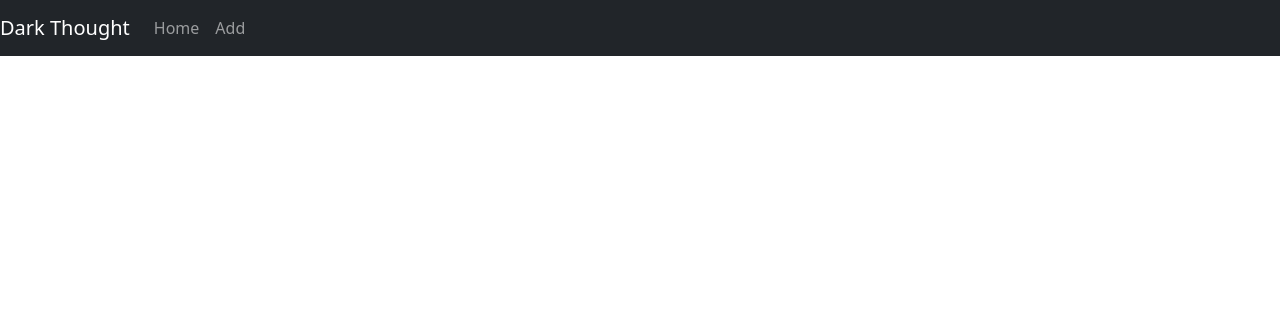
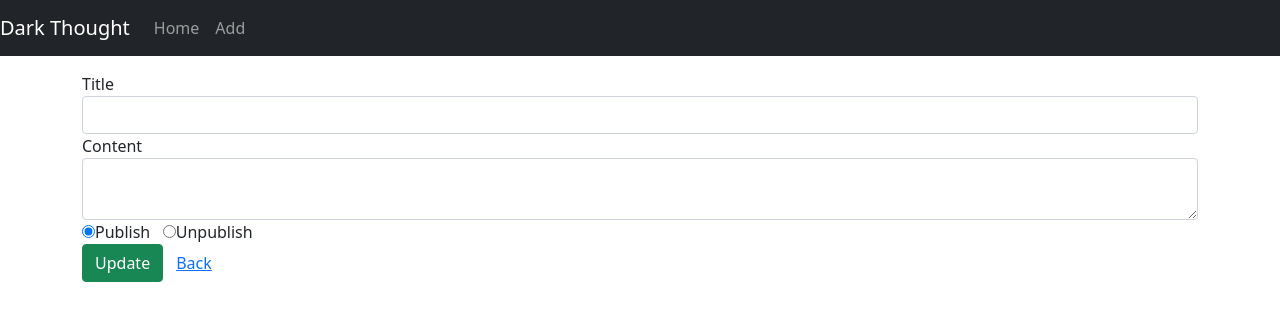
Before and after one commit to aabir/DarkThought-FrontEnd, a React (Create React App) app: page /detail-thought/1 in a window 1280 px wide. Shown: the top 320 px of the page. Built offline with nearby package versions, Linux system fonts and the light colour scheme; no server answers.

Commit message:
CRUD completed.

```diff
--- a/src/App.js
+++ b/src/App.js
@@ -4,6 +4,7 @@ import "./App.css"
 import AddThought from "./components/AddThought"
 import ListThought from "./components/ListThought"
 import { Link, Router, Route, Routes } from "react-router-dom"
+import DetailThought from "./components/DetailThought";
 
 function App() {
   return (
@@ -29,8 +30,14 @@ function App() {
           <Routes>
             <Route path="/" element={<ListThought/>} />
             <Route path="/thought" element={<ListThought/>} />
-
             <Route path="/add" element={<AddThought/>} />
+            <Route path="/detail-thought/:id" element={<DetailThought/>} />
+            <Route path="*" element={
+              <main style={{padding: "1rem"}}>
+                <p>404 not found.</p>
+              </main>
+            }
+            />
           </Routes>
       </div>
     </div>
--- /dev/null
+++ b/src/components/DetailThought.js
@@ -0,0 +1,126 @@
+import React, { useEffect, useState } from "react"
+import { Link, useNavigate, useParams } from "react-router-dom"
+import ThoughtService from "../services/ThoughtService"
+
+const DetailThought = props => {
+    const { id } = useParams()
+    let navigation = useNavigate()
+
+    const initialThoughtSate = {
+        title: "",
+        content: "",
+        publish: true
+    }
+
+    const [currentThought, setCurrentThought] = useState(initialThoughtSate)
+    const [message, setMessage] = useState("")
+
+    const getThought = id => {
+        ThoughtService.getById(id)
+            .then(res => {
+              setCurrentThought(res.data)
+              //console.log(res.data)
+            })
+            .catch(e => {
+                console.log(e)
+            })
+    }
+
+    useEffect(() => {
+        if(id)
+            getThought(id)
+    }, [id])
+
+    const handleInputChange = event => {
+        const{name, value, type, checked} = event.target
+        const isPublish = event.currentTarget.value === 'true' ? true : false
+        setCurrentThought(prevFormData => {
+            return {
+                ...prevFormData,
+                [name] : value,
+                publish: isPublish
+            }
+        })
+    };
+
+    function handleSubmit(e){
+        e.preventDefault()
+        console.log(currentThought)
+        ThoughtService.update(currentThought)
+            .then(res => {
+                if(res.status == 200){
+                    setMessage("The tutorial was updated successfully!")
+                }
+                console.log(res.data)
+            })
+            .catch(e => {
+                console.log(e)
+            })
+    }
+
+    return (
+        <div>
+            {currentThought ? (
+            <form onSubmit={handleSubmit}>
+                <div className="form-group">
+                    <label htmlFor="title">Title</label>
+                    <input
+                        type="text"
+                        className="form-control"
+                        id="title"
+                        required
+                        value={currentThought.title}
+                        onChange={handleInputChange}
+                        name="title"
+                    />
+                </div>
+                <div className="form-group">
+                    <label htmlFor="content">Content</label>
+                    <textarea
+                        value={currentThought.content}
+                        onChange={handleInputChange}
+                        name="content"
+                        id="content"
+                        required
+                        className="form-control"
+                    />
+                </div>
+                <div className="form-group">
+
+                    <input
+                        type="radio"
+                        id="publish"
+                        name="publish"
+                        value="true"
+                        checked={currentThought.publish === true}
+                        onChange={handleInputChange}
+                    />
+                    <label htmlFor="publish">Publish</label>
+                    &nbsp; &nbsp;
+                    <input
+                        type="radio"
+                        id="unpublish"
+                        name="publish"
+                        value="false"
+                        checked={currentThought.publish === false}
+                        onChange={handleInputChange}
+                    />
+                    <label htmlFor="unpublish">Unpublish</label>
+
+                </div>
+                <button className="btn btn-success">
+                    Update
+                </button>
+                <button className="btn link"><Link to={"/thought"}>Back</Link></button>
+            </form>
+            ) : (
+                <div>
+                    <br />
+                    <p>Please click on a Tutorial...</p>
+                </div>
+            )}
+        </div>
+    )
+}
+
+export default DetailThought
--- a/src/components/ListThought.js
+++ b/src/components/ListThought.js
@@ -5,19 +5,32 @@ import ThoughtService from "../services/ThoughtService";
 
 const ListThought = props => {
     const { id } = useParams()
-    let navigation = useNavigate()
+    let navigate = useNavigate()
 
     useEffect(() => {
         getThought()
     }, [])
 
     const [thoughts, setThoughts] = useState([])
+    const [message, setMessage] = useState("")
 
     const getThought = () => {
         ThoughtService.getAll()
             .then(res => {
                 setThoughts(res.data)
                 console.log(res.data)
+            })
+            .catch(e => {
+                console.log(e)
+            })
+    }
+
+    function handleDelete(id, event){
+        ThoughtService.remove(id)
+            .then(res => {
+                if(res.status === 200){
+                    getThought()
+                }
             })
             .catch(e => {
                 console.log(e)
@@ -34,18 +47,20 @@ const ListThought = props => {
                         <td scope="col">Content</td>
                         <td scope="col">Edit</td>
                         <td scope="col">Delete</td>
+                        <td scope="col">Date</td>
                         <td scope="col">Status</td>
                     </tr>
                 </thead>
                 <tbody>
 
                     {thoughts &&
-                    thoughts.map((thought, index) => (
+                    thoughts.map((thought) => (
                         <tr key={thought.id}>
                             <td>{thought.title}</td>
                             <td>{thought.content}</td>
-                            <td><Link to={"/thought/" + thought.id}>Edit</Link></td>
-                            <td>{thought.id}</td>
+                            <td><Link to={`/detail-thought/${thought.id}`} className="btn link">Edit</Link></td>
+                            <td><button className="btn link" onClick={(e) => handleDelete(thought.id, e)}>Delete</button></td>
+                            <td>{thought.createdAt}</td>
                             <td>{thought.publish ? "Published" : "Unpublish"}</td>
                         </tr>
                     ))}
```
